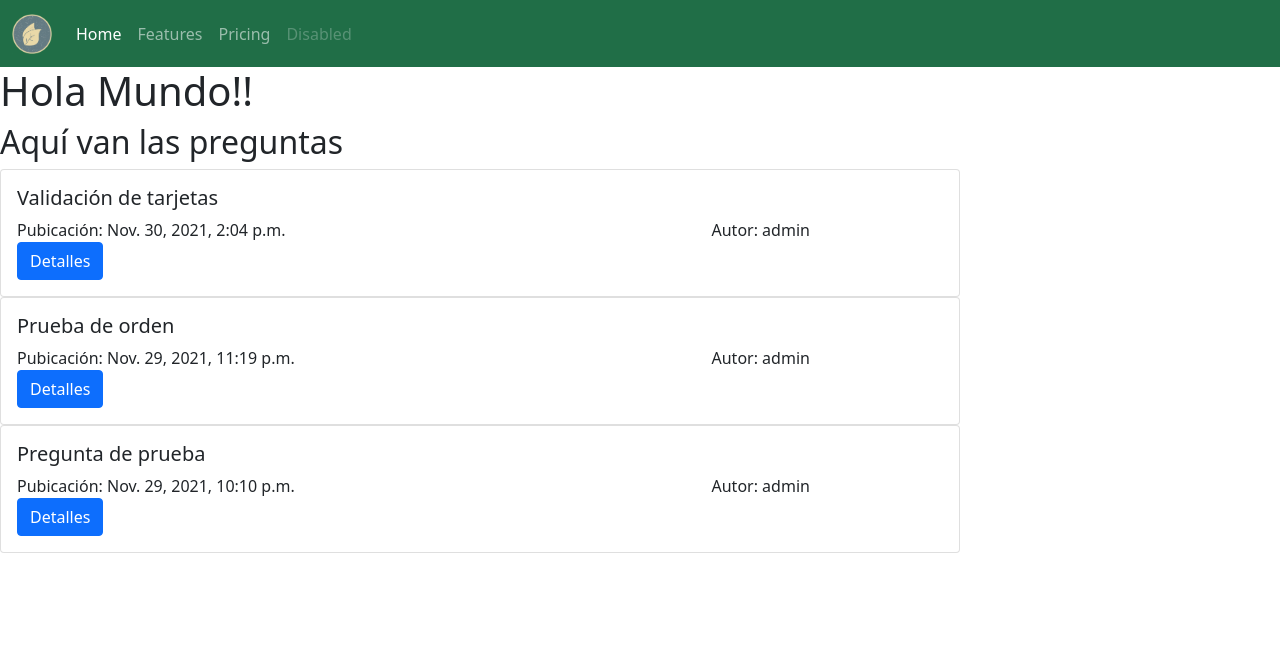
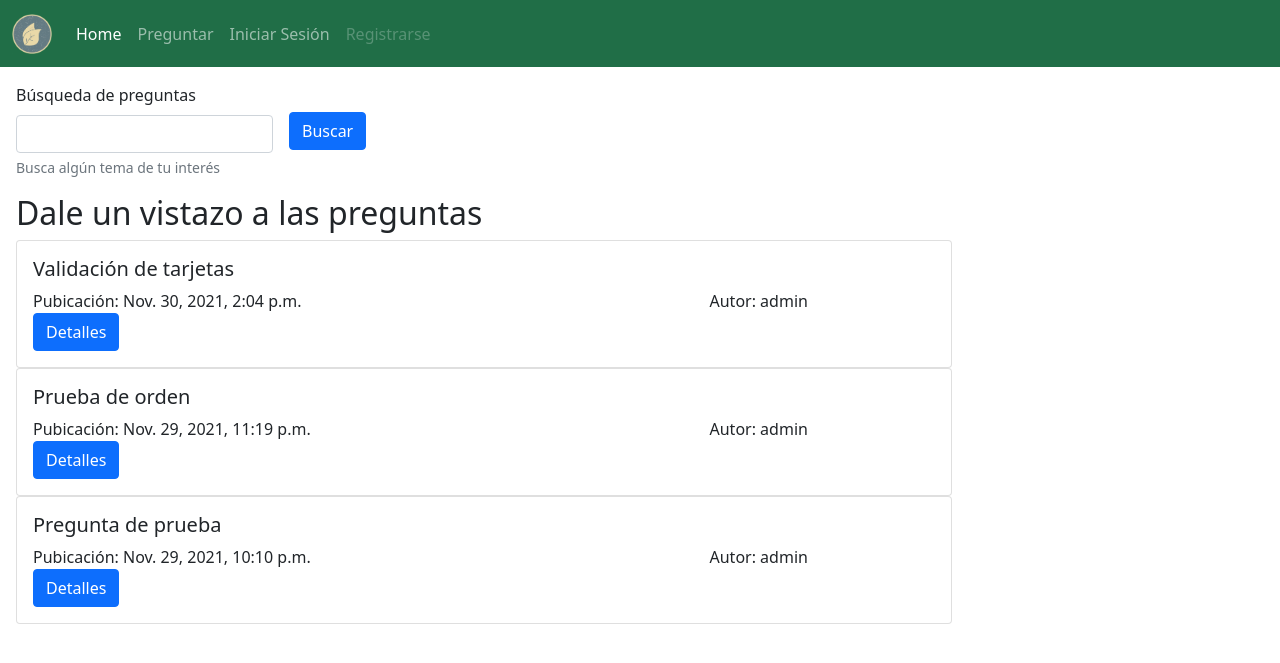
Before and after one commit to seraf7/AppQ-A, a Django app: page / in a window 1280 px wide. Shown: the top 663 px of the page. Run offline with Django 3.2, Linux system fonts and the light colour scheme; data comes from the database, SQL or seed files in the repository.

Commit message:
Reorganización de directorio, vista de detalles y archivos de aspecto

```diff
--- a/App_Q_A/App_Q_A/settings.py
+++ b/App_Q_A/App_Q_A/settings.py
@@ -21,7 +21,8 @@ TEMPLATES_DIRS = os.path.join(BASE_DIR, 'templates')
 
 # Rutas de archivos estáticos
 STATICFILES_DIRS = [
-    os.path.join(TEMPLATES_DIRS, 'media')
+    ("media", os.path.join(BASE_DIR, 'media')),
+    ("css" ,os.path.join(BASE_DIR, 'assets/css')),
 ]
 
 # Quick-start development settings - unsuitable for production
--- /dev/null
+++ b/App_Q_A/assets/css/general.css
@@ -0,0 +1,13 @@
+body {
+    margin-left: 1em;
+    margin-right: 1em;
+}
+
+nav {
+    margin-left: -1em;
+    margin-right: -1em;
+}
+
+form {
+    padding: 1em 0em;
+}
--- a/App_Q_A/q_and_a/urls.py
+++ b/App_Q_A/q_and_a/urls.py
@@ -7,5 +7,5 @@ app_name = 'preguntas'
 urlpatterns = [
     path('', views.ListaPreguntas.as_view(), name='home'),
     # Acceso mediante la PK de la pregunta
-    path('<int:pk>/', views.DetallesPregunta.as_view(), name='detalles_pregunta'),
+    path('<int:pk>/', views.DetallesPregunta.as_view(), name='detalles'),
 ]
--- a/App_Q_A/templates/base.html
+++ b/App_Q_A/templates/base.html
@@ -6,9 +6,11 @@
 
         <!--Añade Bootstrap-->
         <link href="https://cdn.jsdelivr.net/npm/bootstrap@5.1.3/dist/css/bootstrap.min.css" rel="stylesheet" integrity="sha384-1BmE4kWBq78iYhFldvKuhfTAU6auU8tT94WrHftjDbrCEXSU1oBoqyl2QvZ6jIW3" crossorigin="anonymous">
+        <!--Estilos personalizados-->
+        {% load static %}
+        <link rel=stylesheet href="{% static 'css/general.css' %}" type="text/css">
 
-
-        <title>Inicio</title>
+        <title>Q&A</title>
     </head>
     <body>
         <!--Elemento Navbar de Bootstrap-->
@@ -18,7 +20,7 @@
                 <a class="navbar-brand" href="{% url 'preguntas:home' %}">
                     <!--Indica la carga de un archivo estático-->
                     {% load static %}
-                    <img src="{% static 'logo.png' %}" alt="" width="40" height="40" class="d-inline-block align-text-top">
+                    <img src="{% static 'media/logo.png' %}" alt="" width="40" height="40" class="d-inline-block align-text-top">
                 </a>
                 <button class="navbar-toggler" type="button" data-bs-toggle="collapse" data-bs-target="#navbarNav" aria-controls="navbarNav" aria-expanded="false" aria-label="Toggle navigation">
                     <span class="navbar-toggler-icon"></span>
@@ -26,23 +28,21 @@
                 <div class="collapse navbar-collapse" id="navbarNav">
                     <ul class="navbar-nav">
                         <li class="nav-item">
-                          <a class="nav-link active" aria-current="page" href="#">Home</a>
+                          <a class="nav-link active" aria-current="page" href="{% url 'preguntas:home' %}">Home</a>
                         </li>
                         <li class="nav-item">
-                          <a class="nav-link" href="#">Features</a>
+                          <a class="nav-link" href="#">Preguntar</a>
                         </li>
                         <li class="nav-item">
-                          <a class="nav-link" href="#">Pricing</a>
+                          <a class="nav-link" href="#">Iniciar Sesión</a>
                         </li>
                         <li class="nav-item">
-                          <a class="nav-link disabled">Disabled</a>
+                          <a class="nav-link disabled">Registrarse</a>
                         </li>
                     </ul>
                 </div>
             </div>
         </nav>
-
-        <h1>Hola Mundo!!</h1>
 
         {% block content %}
             <!-- Bloque para contenido -->
--- a/App_Q_A/templates/index.html
+++ b/App_Q_A/templates/index.html
@@ -2,7 +2,19 @@
 {% extends "base.html" %}
 
 {% block content %}
-    <h2>Aquí van las preguntas </h2>
+    <!--Formulario de búsqueda-->
+    <form class="row row-cols-lg-auto g-3 align-items-center">
+        <div class="col-12">
+            <label for="InputSearch" class="form-label">Búsqueda de preguntas</label>
+            <input type="email" class="form-control" id="InputSearch" aria-describedby="searchHelp">
+            <div id="searchHelp" class="form-text">Busca algún tema de tu interés</div>
+        </div>
+        <div class="col-12">
+            <button type="submit" class="btn btn-primary">Buscar</button>
+        </div>
+    </form>
+
+    <h2>Dale un vistazo a las preguntas</h2>
 
     <!--Renderiza preguntas registradas-->
     {% for pregunta in pregunta_list %}
@@ -18,7 +30,7 @@
                     Autor: {{ pregunta.autor }}
                 </span>
             </p>
-            <a href="#" class="btn btn-primary">Detalles</a>
+            <a href="{% url 'preguntas:detalles' pregunta.id%}" class="btn btn-primary">Detalles</a>
         </div>
     </div>
     {% endfor %}
```
Also changed, not shown: App_Q_A/templates/detalles_pregunta.html (added, +25 -0 lines), App_Q_A/media/logo.png (renamed from App_Q_A/templates/media/logo.png).
